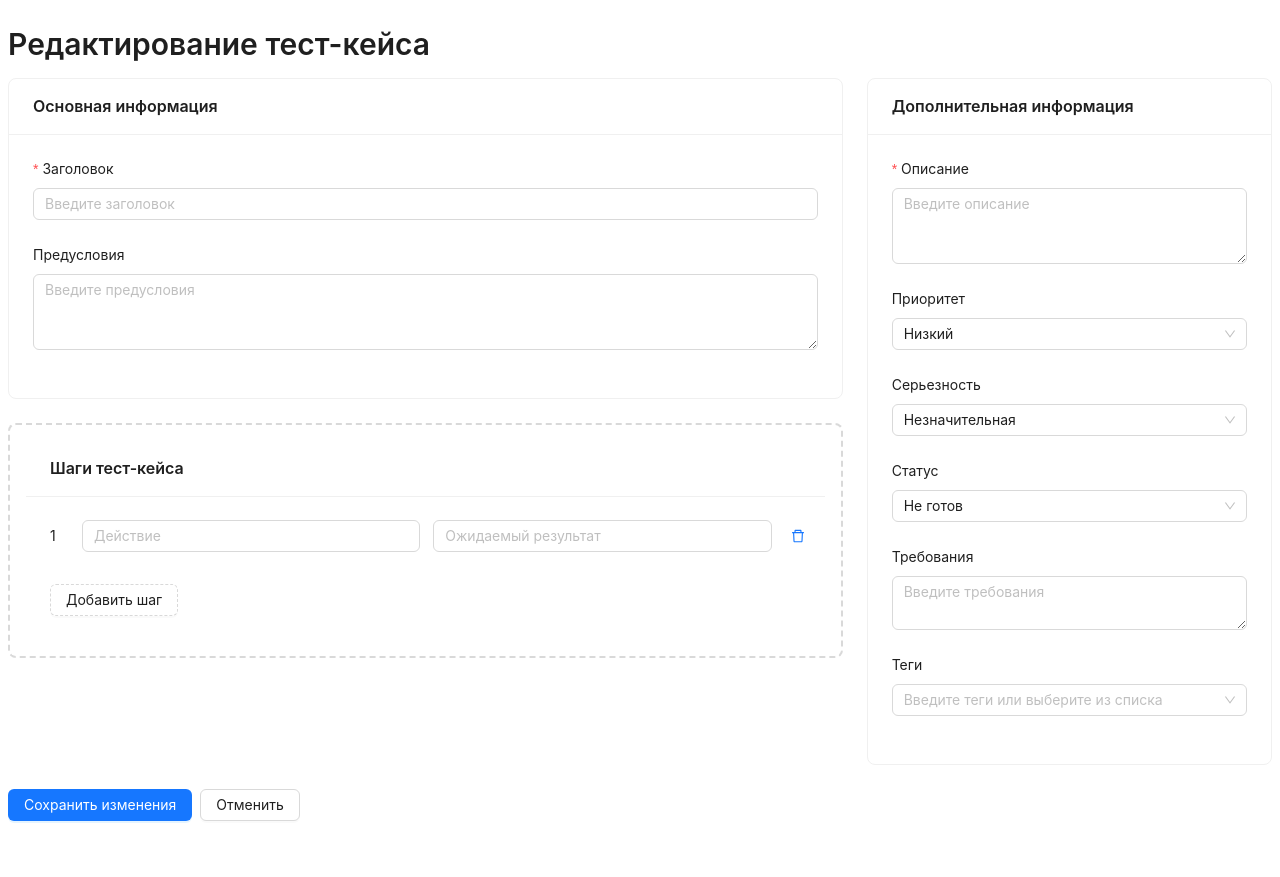
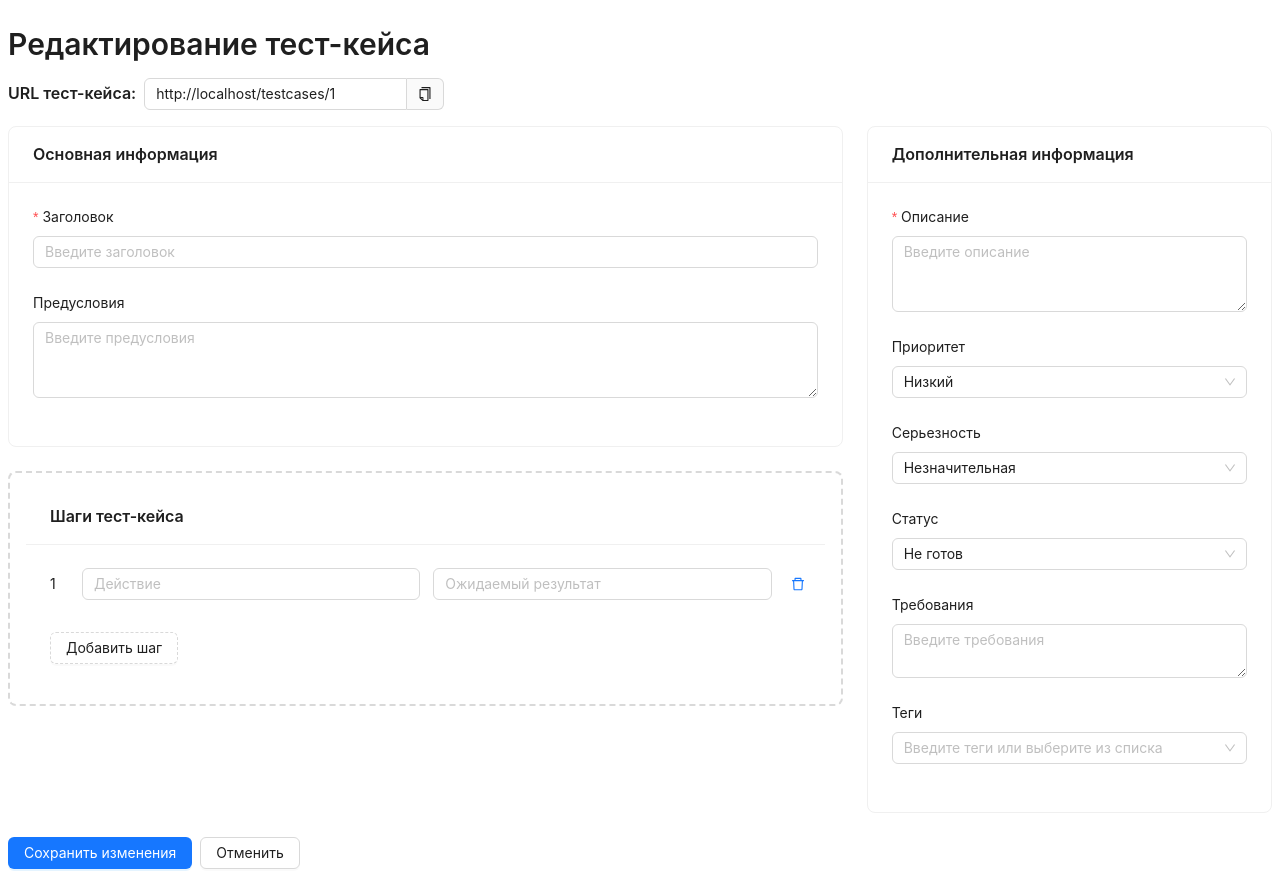
Before and after one commit to ivonin85/my-app, a React (Create React App) app in the folder frontend/: page /testcases/1 in a window 1280 px wide. Before the commit the page ends 829 px from the top, so only its background shows below. Built offline with nearby package versions, Linux system fonts and the light colour scheme; no server answers.

Commit message:
добавил копирование урла тест-кейса

```diff
--- a/frontend/src/pages/module/ModuleDetailsPage.js
+++ b/frontend/src/pages/module/ModuleDetailsPage.js
@@ -36,8 +36,6 @@ const ModuleDetailsPage = () => {
                 </Sider>
                 <Content style={{ padding: '24px', background: '#fff', minHeight: '100vh' }}>
                     <h1>{module.name}</h1>
-                    <p>ID: {module.id}</p>
-                    <p>Описание: {module.description || "Нет описания"}</p>
                     {module.parentId && <p>Родительский модуль ID: {module.parentId}</p>}
 
                     <Button type="primary" onClick={openModal} style={{ marginRight: '8px' }}>
@@ -55,14 +53,16 @@ const ModuleDetailsPage = () => {
                         moduleId={module.id}
                     />
 
+                    <Link to="/testcases/create" state={{ projectId, moduleId }}>
+                        <Button type="primary" style={{ marginTop: '16px', marginLeft: '8px' }}>
+                            Создать новый тест-кейс
+                        </Button>
+                    </Link>
+
                     {/* Список тест-кейсов для этого модуля */}
                     <TestCaseList />
 
-                    <Link to="/testcases/create" state={{ projectId, moduleId }}>
-                        <Button type="primary" style={{ marginTop: '16px' }}>
-                            Создать новый тест-кейс
-                        </Button>
-                    </Link>
+
                 </Content>
             </Layout>
         </div>
--- a/frontend/src/pages/test_case/TestCaseForm.js
+++ b/frontend/src/pages/test_case/TestCaseForm.js
@@ -1,6 +1,7 @@
 import React, { useState, useEffect } from 'react';
 import { useParams, useNavigate, useLocation, Link } from 'react-router-dom';
-import { Form, Input, Select, Button, Typography, Row, Col, Card } from 'antd';
+import { Form, Input, Select, Button, Typography, Row, Col, Card, message } from 'antd';
+import { CopyOutlined } from '@ant-design/icons';
 import TestCaseService from '../../services/TestCaseService';
 import TagService from '../../services/TagService';
 import ProfileService from '../../services/ProfileService';
@@ -8,7 +9,7 @@ import TestCaseSteps from '../../components/test_case/TestCaseSteps';
 import TagSelect from '../../components/test_case/TagSelect';
 
 const { TextArea } = Input;
-const { Title } = Typography;
+const { Title, Text } = Typography;
 
 const TestCaseForm = () => {
     const { testCaseId } = useParams();
@@ -92,6 +93,15 @@ const TestCaseForm = () => {
         setSteps(steps.filter((_, i) => i !== index));
     };
 
+    const handleCopyUrl = () => {
+        const testCaseUrl = `${window.location.origin}/testcases/${testCaseId}`;
+        navigator.clipboard.writeText(testCaseUrl).then(() => {
+            message.success('URL тест-кейса скопирован в буфер обмена!');
+        }).catch(() => {
+            message.error('Не удалось скопировать URL.');
+        });
+    };
+
     const handleSubmit = () => {
         const testCaseData = {
             title,
@@ -123,6 +133,23 @@ const TestCaseForm = () => {
     return (
         <div>
             <Title level={2}>{testCaseId ? 'Редактирование тест-кейса' : 'Создание тест-кейса'}</Title>
+            {testCaseId && (
+            <Row align="middle" style={{ marginBottom: '16px' }}>
+                <Col>
+                    <Text strong style={{ fontSize: '16px', marginRight: '8px' }}>
+                        URL тест-кейса:
+                    </Text>
+                </Col>
+                <Col>
+                    <Input
+                        value={`${window.location.origin}/testcases/${testCaseId}`}
+                        readOnly
+                        style={{ width: '300px'}} // Устанавливаем фиксированную ширину
+                        addonAfter={<CopyOutlined onClick={handleCopyUrl} style={{ cursor: 'pointer' }} />}
+                    />
+                </Col>
+            </Row>
+        )}
             <Form onFinish={handleSubmit} layout="vertical">
                 <Row gutter={24}>
                     {/* Левая часть */}
```
